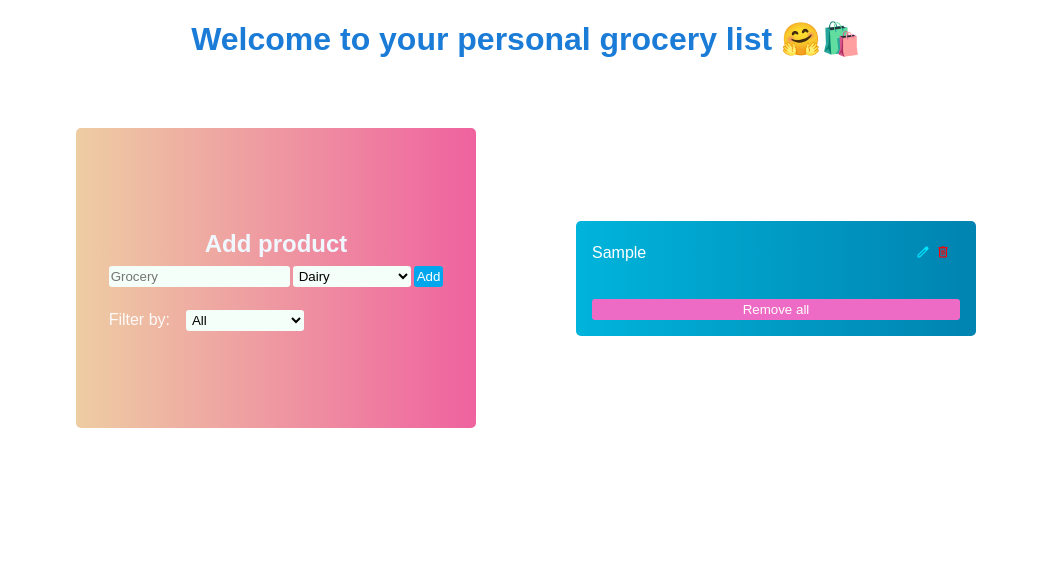
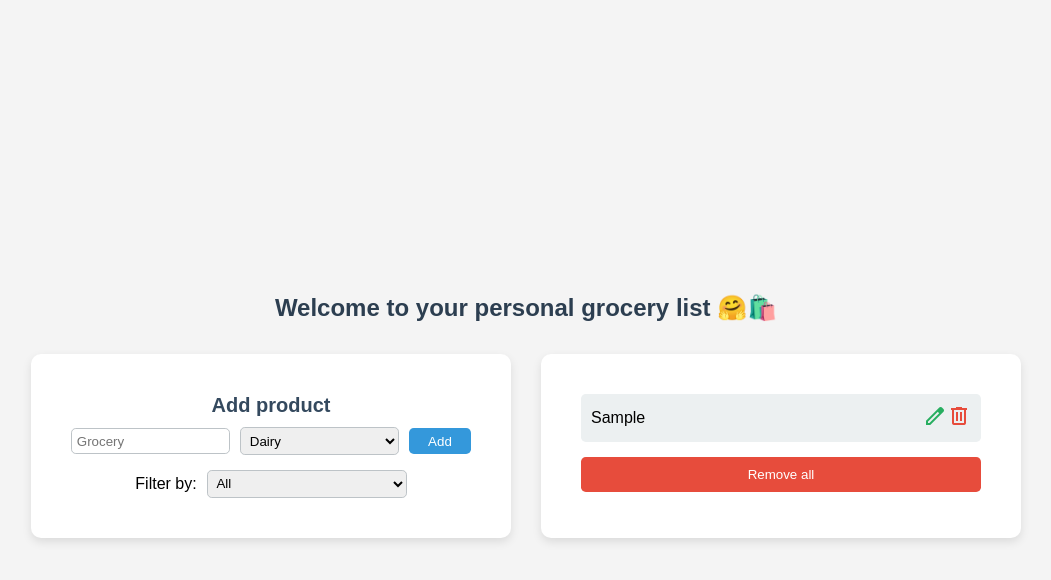
Before and after one commit to agneja00/Grocery-List, a plain HTML site: page index.html in a window 1280 px wide. Both pictures are taken after typing "Sample" into the empty fields and a click on the button "Add". Shown: the whole page, without its empty margins (114-1165 px from the left). Drawn offline with nearby package versions, Linux system fonts and the light colour scheme.

Commit message:
changed app design for a better look

```diff
--- a/index.html
+++ b/index.html
@@ -18,7 +18,7 @@
 
 <body>
     <h1 class="welcome-title">Welcome to your personal grocery list 🤗🛍️</h1>
-    <div class="body">
+    <main class="main">
         <div class="grocery-container">
             <h2 class="grocery-title">Add product</h2>
             <div class="add-grocery-container">
@@ -52,7 +52,7 @@
             <div class="groceries"></div>
             <button class="remove-all" disabled="true">Remove all</button>
         </div>
-    </div>
+    </main>
 </body>
 
 </html>
--- a/style.css
+++ b/style.css
@@ -1,184 +1,161 @@
 * {
+    margin: 0;
     padding: 0;
     box-sizing: border-box;
-    font-family: Arial, Helvetica, sans-serif;
+    font-family: 'Poppins', sans-serif;
 }
 
-.body {
+body {
+    background-color: #f4f4f4;
     display: flex;
+    flex-direction: column;
+    align-items: center;
     justify-content: center;
-    align-items: center;
-    height: 400px;
-    gap: 100px;
+    height: 100vh;
 }
 
 .welcome-title {
     text-align: center;
-    margin-top: 20px;
-    color: rgb(27, 124, 215)
+    color: #2c3e50;
+    font-size: 1.5rem;
+    font-weight: bold;
+    margin: 2rem;
+}
+
+.main {
+    display: flex;
+    flex-wrap: wrap;
+    justify-content: center;
+    gap: 1.875rem;
 }
 
 .grocery-container {
-    display: flex;
-    flex-direction: column;
-    background: linear-gradient(to right, #eecda3, #ef629f);
-    padding: 1rem;
-    border-radius: 5px;
-    justify-content: center;
-    height: 300px;
-    align-items: center;
-    width: 400px;
+    background: white;
+    padding: 1.25rem;
+    border-radius: 0.625rem;
+    box-shadow: 0 4px 10px rgba(0, 0, 0, 0.1);
+    width: 20rem;
+    text-align: center;
 }
 
 .grocery-title {
-    margin-bottom: 0.5rem;
-    color: AliceBlue;
+    color: #34495e;
+    font-size: 1.25rem;
+    margin-bottom: 0.625rem;
 }
 
-.add-grocery-container,
-.grocery-list-container {
+.add-grocery {
     display: flex;
-    flex-direction: column;
+    gap: 0.625rem;
+    align-items: center;
+    justify-content: center;
 }
 
 #grocery-input,
 .category-dropdown {
-    border: none;
-    border-radius: 3px;
-    padding: 2px;
-    background-color: MintCream;
-}
-
-#grocery-input:focus {
+    padding: 0.3rem;
+    border-radius: 0.3rem;
+    border: 1px solid #bdc3c7;
     outline: none;
+    width: 6.25rem;
 }
 
 #add {
+    background-color: #3498db;
+    color: white;
     border: none;
-    border-radius: 3px;
-    padding: 3px;
-    background-color: rgb(2, 166, 237);
+    padding: 0.3rem 0.9rem;
+    border-radius: 0.3rem;
     cursor: pointer;
-    color: white;
+    transition: 0.3s;
+}
+
+#add:hover {
+    background-color: #2980b9;
 }
 
 .filter-grocery {
-    margin-top: 0.5rem;
+    margin-top: 0.9rem;
     display: flex;
-    gap: 1rem;
+    justify-content: center;
+    gap: 0.625rem;
     align-items: center;
 }
 
-.grocery-container-filter {
-    color: Snow;
-}
-
 .grocery-list-container {
-    background: linear-gradient(to right, #00b4db, #0083b0);
-    padding: 1rem;
-    border-radius: 5px;
-    max-height: 300px;
-    color: white;
-    width: 400px;
+    background: white;
+    padding: 1.25rem;
+    border-radius: 0.625rem;
+    box-shadow: 0 4px 10px rgba(0, 0, 0, 0.1);
+    width: 20rem;
 }
 
 .groceries {
-    overflow: hidden;
+    max-height: 12.5rem;
     overflow-y: auto;
-    max-height: 350px;
-}
-
-.groceries::-webkit-scrollbar {
-    width: 12px;
-    background-color: #F5F5F5;
-    border-radius: 10px;
-}
-
-.groceries::-webkit-scrollbar-track {
-    -webkit-box-shadow: inset 0 0 6px rgba(0, 0, 0, 0.489);
-    background-color: #F5F5F5;
-    border-radius: 10px;
-}
-
-.groceries::-webkit-scrollbar-thumb {
-    border-radius: 10px;
-    background-color: rgb(237, 106, 197);
+    margin-bottom: 0.625rem;
 }
 
 .grocery {
     display: flex;
-    height: 2rem;
     justify-content: space-between;
     align-items: center;
-    margin-right: 7px;
+    padding: 0.625rem;
+    background: #ecf0f1;
+    border-radius: 0.3rem;
+    margin-bottom: 0.3rem;
 }
 
-.material-symbols-outlined {
-    padding: 2px !important;
-    font-size: 1rem !important;
-}
-
-.grocery button {
-    background-color: unset;
+.edit,
+.remove {
+    background: none;
     border: none;
     cursor: pointer;
+    font-size: 1rem;
 }
 
 .edit {
-    color: rgba(0, 229, 255, 0.989);
+    color: #27ae60;
 }
 
 .remove {
-    color: red;
+    color: #e74c3c;
 }
 
 .remove-all {
-    border-radius: 3px;
-    background-color: rgb(237, 106, 197);
+    width: 100%;
+    padding: 0.625rem;
+    background-color: #e74c3c;
     color: white;
     border: none;
+    border-radius: 0.3rem;
     cursor: pointer;
-    padding: 3px;
-    margin-top: 30px;
+    transition: 0.3s;
+}
+
+.remove-all:hover {
+    background-color: #c0392b;
 }
 
 .remove-all:disabled {
-    border: 1px solid gray;
-    cursor: default;
     background-color: lightgray;
-    color: black;
+    cursor: not-allowed;
 }
 
-@media only screen and (max-width: 1367px) {
-    .body {
-        margin: 0 30px;
-    }
-
-    .welcome-title {
-        margin-bottom: 20px;
-    }
-
-    .add-grocery {
-        display: flex;
-        gap: 3px;
-    }
-}
-
-@media (max-width: 768px) {
-    .body {
-        flex-direction: column;
-        gap: 0;
-    }
-
-    .welcome-title {
-        margin-left: 10px;
-        margin-right: 10px;
-    }
+@media only screen and (min-width: 768px) {
 
     .grocery-container,
     .grocery-list-container {
-        max-height: 250px;
-        width: 350px;
-        margin-top: 50px;
+        width: 30rem;
+        padding: 2.5rem;
+    }
+
+    #grocery-input,
+    .category-dropdown {
+        width: 50%;
+    }
+
+    #add {
+        padding: 0.35rem 1.2rem;
     }
 }
```
